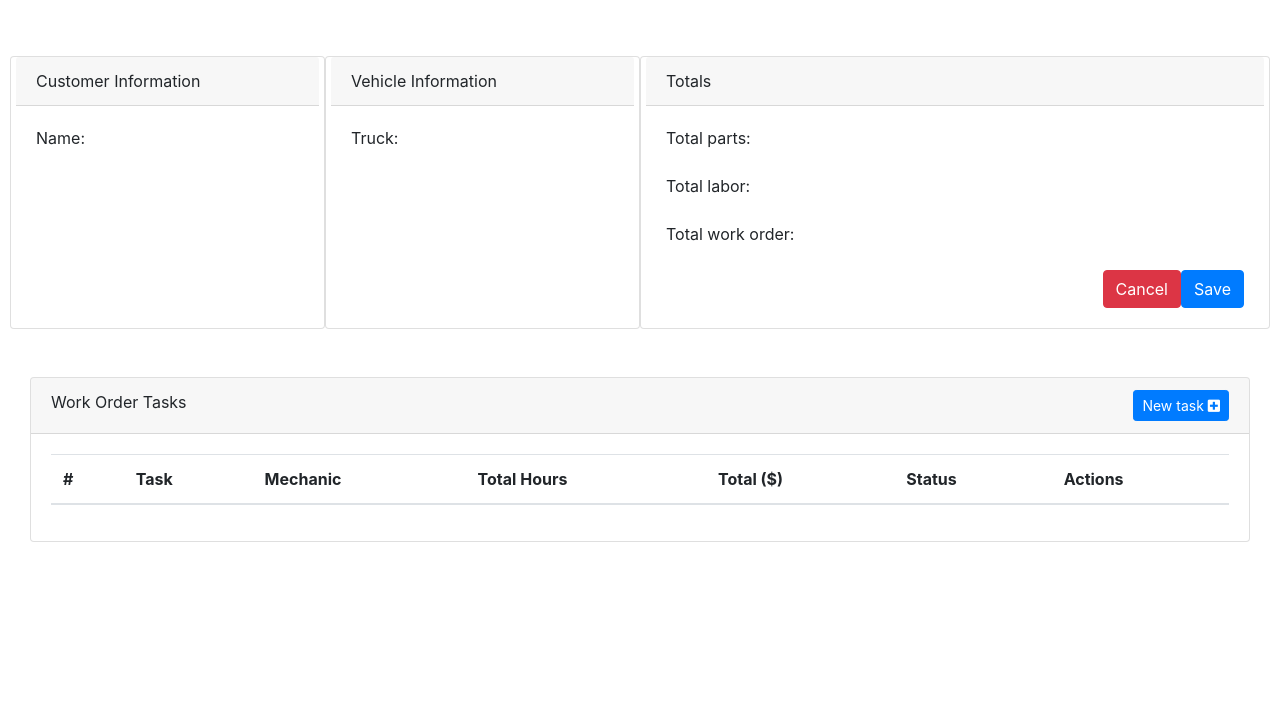
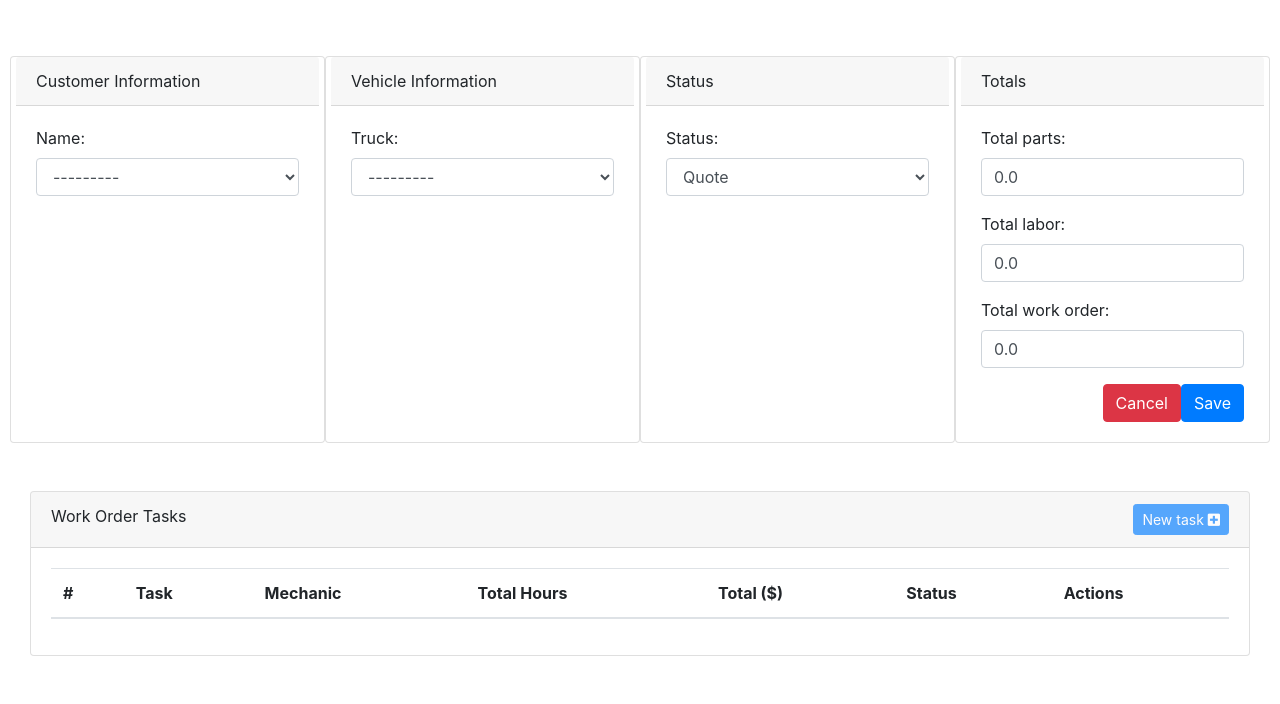
Before and after one commit to DennysSolisSV/TruckShop, a Django app: page /main/create/ in a window 1280 px wide. Shown: the part 168-872 px from the top of the page. Before the commit the page ends 710 px from the top, so only its background shows below. Run offline with Django 3.2, Linux system fonts and the light colour scheme; tables that the repository leaves empty hold one stand-in row (values such as "Sample post"); lists and menus that the app fills with data are empty; parts of the project's set-up code (start-up, migrations or seed data) failed here and were passed over; some libraries are stand-ins or nearby versions.

Commit message:
Createview Work Order

```diff
--- a/work_orders/forms.py
+++ b/work_orders/forms.py
@@ -13,7 +13,8 @@
             'truck',
             'total_parts',
             'total_labor',
-            'total_work_order'
+            'total_work_order',
+            "status",
         ]
         widgets = {
             "number_order": TextInput(attrs={
@@ -21,6 +22,7 @@
             }),
             "client": Select(attrs={"class": "form-control"}),
             "truck": Select(attrs={"class": "form-control"}),
+            "status": Select(attrs={"class": "form-control"}),
             "total_parts": TextInput(attrs={"class": "form-control"}),
             "total_labor": TextInput(attrs={"class": "form-control"}),
             "total_work_order": TextInput(attrs={"class": "form-control"}),
--- a/work_orders/models.py
+++ b/work_orders/models.py
@@ -13,7 +13,7 @@
 from truckshop.utils import unique_work_order_number_generator
 
 WORK_ORDER_STATUS = (
-    ('quotes', 'Quotes'),
+    ('quote', 'Quote'),
     ('dropped_off', 'Dropped Off'),
     ('in_process', 'In Process'),
     ('closed', 'Closed Work Order'),
--- a/work_orders/templates/work_orders/index.html
+++ b/work_orders/templates/work_orders/index.html
@@ -29,7 +29,7 @@
 		      <td>{{ item.date }}</td>
 		      <td>{{ item.client }}</td>
 		      <td>{{ item.truck }}</td>
-		      <td>in process</td>
+		      <td>{{ item.get_status_display }}</td>
 		    </tr>
 		  	{% endfor %}
 		  </tbody>
--- a/work_orders/templates/work_orders/work_order_form.html
+++ b/work_orders/templates/work_orders/work_order_form.html
@@ -38,7 +38,19 @@
 				  </div>
 			  	</div>
 
-			  	<div class="card  col-md-6">
+			  	<div class="card  col-md-3">
+				  <div class="card-header">
+				    Status
+				  </div>
+				  <div class="card-body">
+				    <div class="form-group">
+				      <label for="inputStatus">Status:</label>
+				      {{ form.status }}
+				    </div>
+				  </div>
+			  	</div>
+
+			  	<div class="card  col-md-3">
 				  <div class="card-header">
 				    Totals
 				  </div>
@@ -71,7 +83,11 @@
 			  	<div class="col-md-12 ">
 			  		<div class="card">
 					  <div class="card-header">
-					    Work Order Tasks <a href="{% url 'task_orders:create' %}" title=""><button type="button" class="btn btn-primary btn-sm float-right"> New task <i class="fas fa-plus-square"></i></button></a>
+					  	{% if work_order_pk == 0 %}
+					    	Work Order Tasks <button type="button" class="btn btn-primary btn-sm float-right" disabled> New task <i class="fas fa-plus-square"></i></button>
+					    {% else %}
+					    	Work Order Tasks <a href="{% url 'task_orders:create' %}" title=""><button type="button" class="btn btn-primary btn-sm float-right"> New task <i class="fas fa-plus-square"></i></button></a>
+					    {% endif %}
 					  </div>
 					  	<div class="card-body">
 				          	<table class="table">
--- a/work_orders/views.py
+++ b/work_orders/views.py
@@ -5,7 +5,7 @@
 from django.shortcuts import redirect, render
 from django.urls import reverse
 from django.views.generic import (
-    UpdateView, TemplateView,
+    CreateView, UpdateView, TemplateView,
 )
 
 
@@ -71,19 +71,24 @@
 # Creating a work order
 
 
-class WorkOrderCreateView(TemplateView):
+class WorkOrderCreateView(CreateView):
     template_name = 'work_orders/work_order_form.html'
+    model = WorkOrder
+    form_class = WorkOrderForm
 
-    def get(self, request, *args, **kwargs):
-        # creating a instance to pass it to the function
-        work_order = WorkOrder.objects.first()
-        new_work_order = unique_work_order_number_generator(work_order)
-        data = {"number_order": new_work_order}
-        work_form = WorkOrderForm(initial=data)
+    def get_context_data(self, **kwargs):
+
         context = {
-            "work_form": work_form,
+            "work_order_pk": 0,
         }
-        return render(request, self.template_name, context)
+
+        context.update(kwargs)
+        return super().get_context_data(**context)
+
+    def get_success_url(self, **kwargs):
+        urls = reverse("work_orders:detail", kwargs={
+            "slug": self.object.slug})
+        return urls
 
 
 class WorkOrderUpdateView(UpdateView):
```
Also changed, not shown: readme/add_parts.png (added), readme/parts_edit.png (added), readme/task_edit.png (added), readme/taskdetail.png (added), readme/workOrder.png (added), work_orders/migrations/0019_auto_20190331_2048.py (added).
